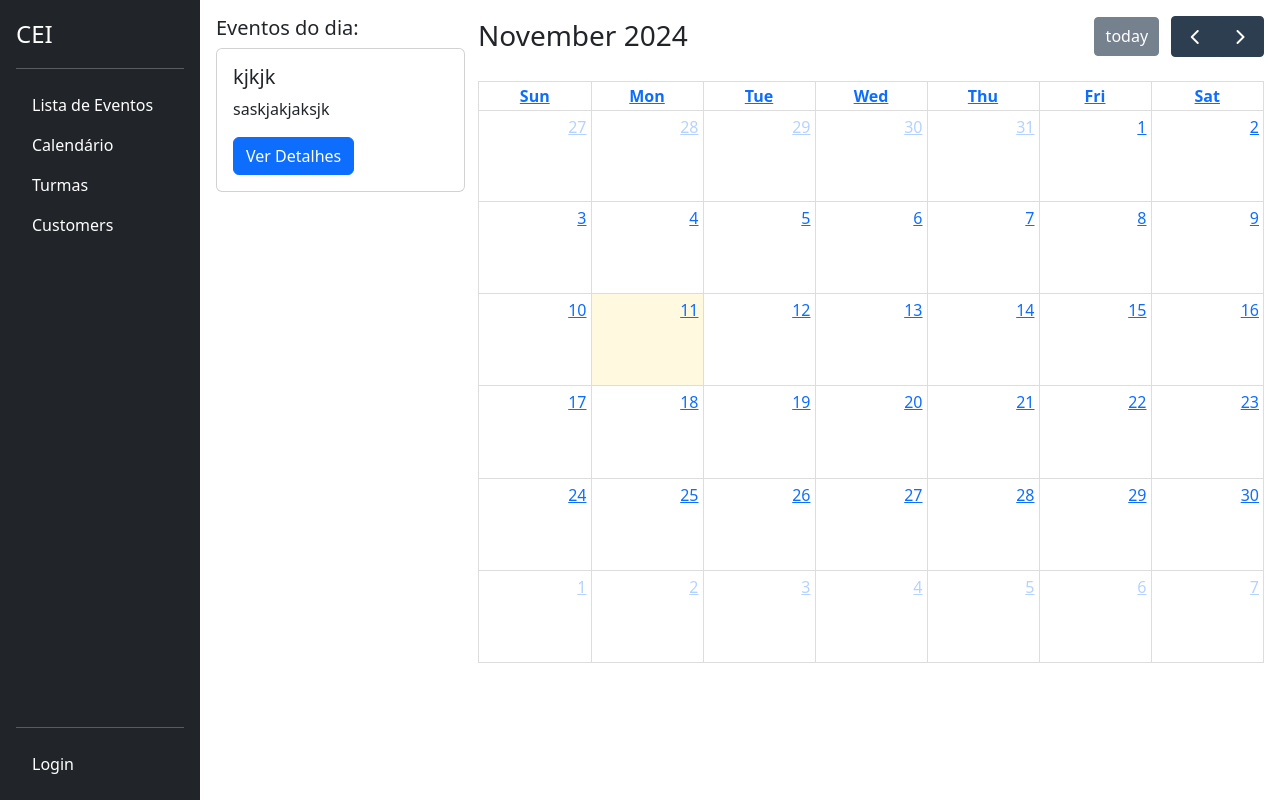
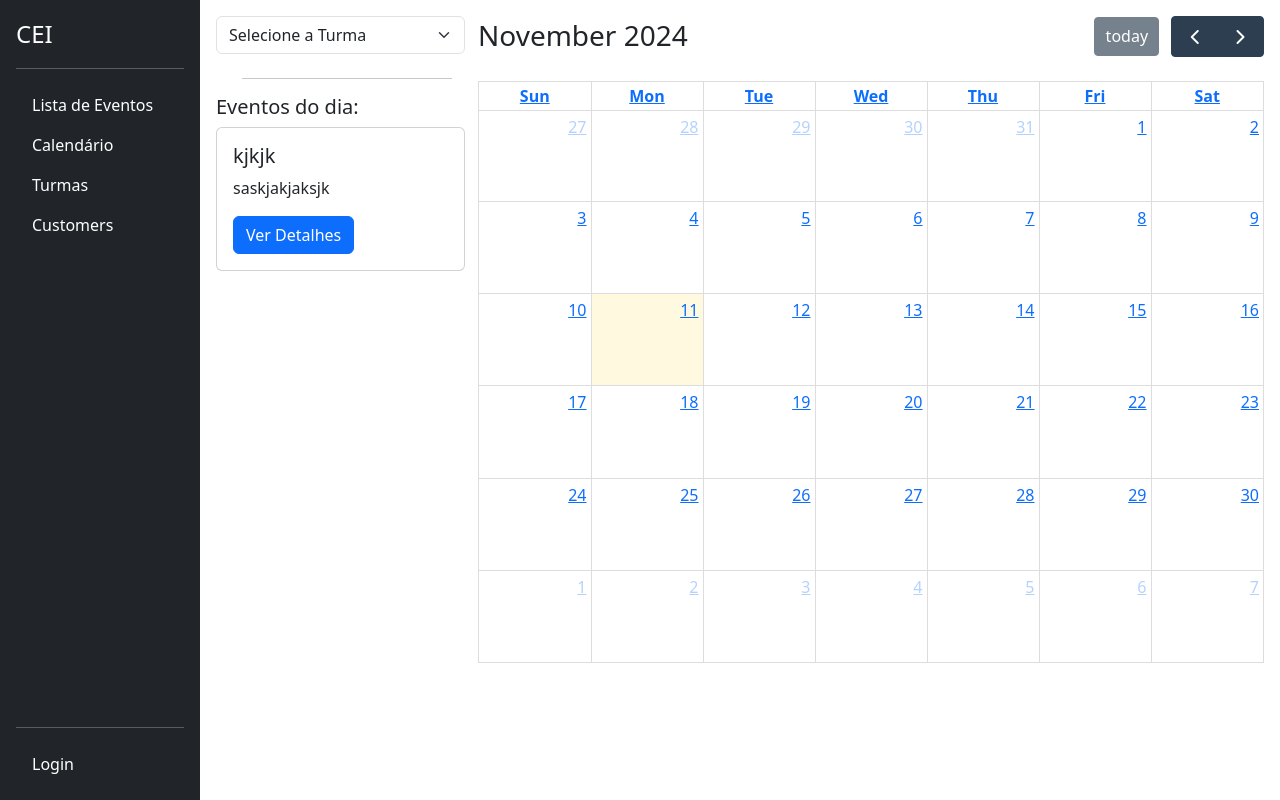
Before and after one commit to andre7zl/calendar-list, a Django app: page /calendar/ in a window 1280 px wide. Run offline with Django 3.2, Linux system fonts and the light colour scheme; data comes from the database, SQL or seed files in the repository; both versions use the stored data as it was after the commit; data that the repository does not hold is empty; some libraries are stand-ins or nearby versions.

Commit message:
adicionando input para selecionar turma

```diff
--- a/tasks/templates/tasks/calendar.html
+++ b/tasks/templates/tasks/calendar.html
@@ -17,6 +17,13 @@
 
 <div id="calendar-container">
     <div class="col-md-3">
+        <select id="turma-select" class="form-select" aria-label="Selecionar Turma" style="width: 95%;">
+            <option value="" selected>Selecione a Turma</option>
+            {% for turma in turmas %}
+                <option value="{{ turma.id }}">{{ turma.nome }}</option>
+            {% endfor %}
+        </select>
+        <hr class="thin-line mx-auto mt-4" style="width: 80%;">
         <h5>Eventos do dia:</h5>
         {% for event in events_today %}
             <div class="card mb-2" style="width: 95%;">
```
Also changed, not shown: db.sqlite3.
